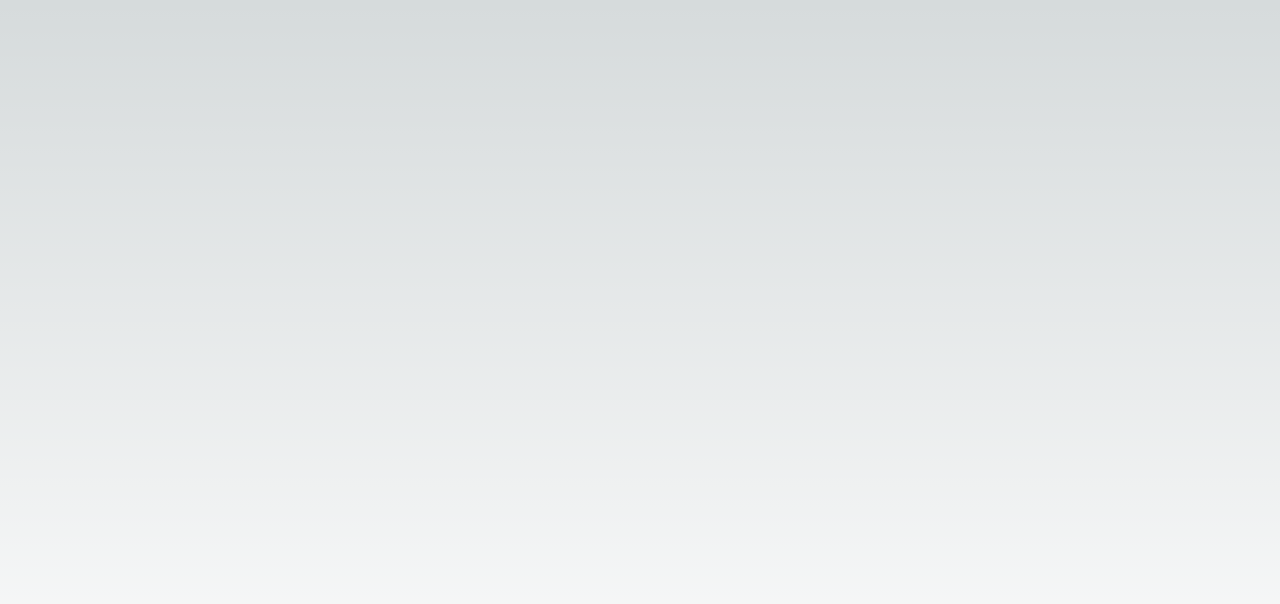
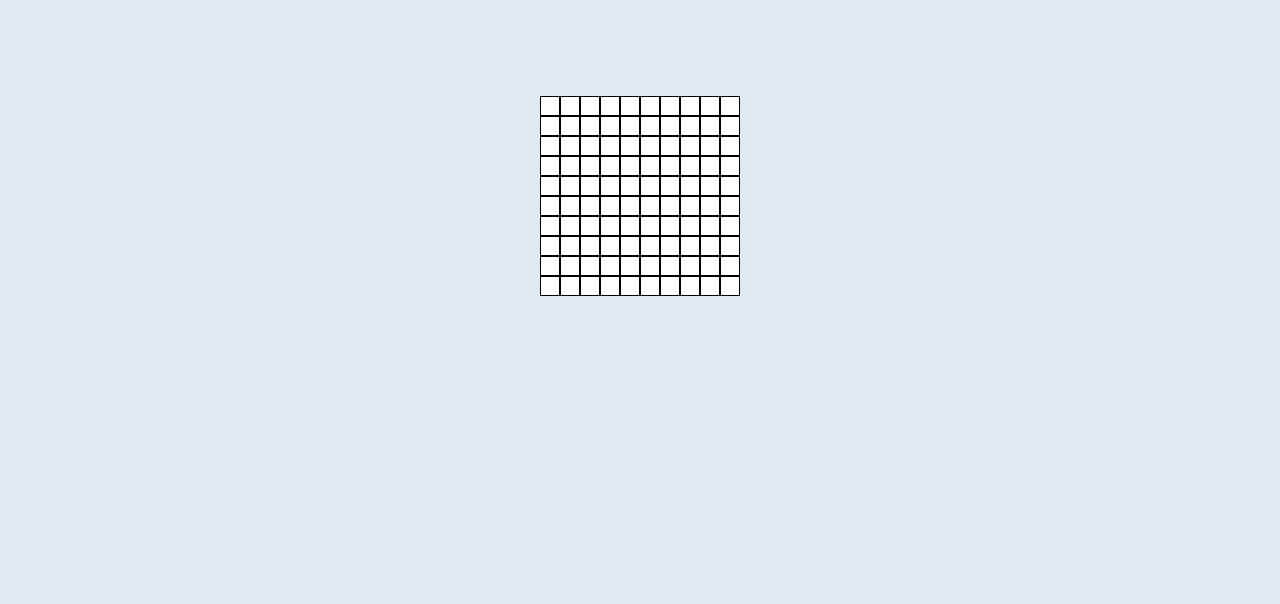
Before and after one commit to Brandon-Perry/GameOfLife, a Next.js app in the folder client/: page / in a window 1280 px wide. Shown: the top 604 px of the page. Built offline with nearby package versions, Linux system fonts and the light colour scheme.

Commit message:
created grid and cells have state. Can switch state by clicking

```diff
--- a/client/next.config.mjs
+++ b/client/next.config.mjs
@@ -1,5 +1,6 @@
 /** @type {import('next').NextConfig} */
 const nextConfig = {
+  reactStrictMode: false,
   webpack: (config) => {
     config.externals = {
       canvas: "canvas",
--- a/client/src/app/page.tsx
+++ b/client/src/app/page.tsx
@@ -1,7 +1,10 @@
+import Board from "@/components/board/Board";
 import Image from "next/image";
 
 export default function Home() {
   return (
-    <main className="flex min-h-screen flex-col items-center justify-between p-24"></main>
+    <main className="flex min-h-screen flex-col items-center justify-between p-24 bg-slate-200">
+      <Board />
+    </main>
   );
 }
--- /dev/null
+++ b/client/src/components/board/Board.tsx
@@ -0,0 +1,128 @@
+"use client";
+import React, { useReducer } from "react";
+
+// board is represented as a 2D array
+type BoardState = boolean[][];
+
+// represents the placement of a single cell
+type Coord = { x: number; y: number };
+
+// dispatch type for the board reducer
+type BoardDispatch =
+  | { action: "toggle"; payload: { coord: Coord } }
+  | {
+      action: "game-tick";
+      payload: {
+        gameFunction: (params: { numAlive: number; state: boolean }) => boolean;
+      };
+    };
+
+// creates an empty board length x length
+const generateBoardInitialState = (length: number): BoardState =>
+  Array(length).fill(Array(length).fill(false));
+
+// just returns the state of a cell
+const getCell = (boardState: BoardState, coord: Coord) =>
+  boardState[coord.y][coord.x];
+
+// helper functions for finding neighbors
+const top = (coord: Coord): Coord => ({ ...coord, y: coord.y + 1 });
+const bottom = (coord: Coord): Coord => ({ ...coord, y: coord.y - 1 });
+const right = (coord: Coord): Coord => ({ ...coord, x: coord.x + 1 });
+const left = (coord: Coord): Coord => ({ ...coord, x: coord.x - 1 });
+
+// takes a coordinate and returns the neighboring coordinates that are valid. Will remove any x,y that are below 0 or above the provided length.
+const getValidNeigbors = (coord: Coord, length: number): Coord[] => {
+  return [
+    top(coord),
+    top(right(coord)),
+    right(coord),
+    bottom(right(coord)),
+    bottom(coord),
+    bottom(left(coord)),
+    left(coord),
+    top(left(coord)),
+  ].filter(
+    (coord) =>
+      coord.x >= 0 && coord.y >= 0 && coord.x < length && coord.y < length,
+  );
+};
+
+// reducer function for the board
+const boardReducer = (boardState: BoardState, dispatch: BoardDispatch) => {
+  // toggle is when the user manipulates a single cell.
+  if (dispatch.action === "toggle") {
+    // copy state
+    let newBoardState = boardState.map((row) => row.slice());
+
+    const { coord } = dispatch.payload;
+
+    // switch state to its opposite
+    newBoardState[coord.y][coord.x] = !getCell(boardState, coord);
+
+    return newBoardState;
+
+    // Game tick is for when the game is being played. Used at each step.
+  } else if (dispatch.action === "game-tick") {
+    // gameFunction applies the rules of the game. Determines alive/dead from number of live neighbors and cell's own state.
+    const { gameFunction } = dispatch.payload;
+
+    // create new board state
+    const newBoardState =
+      // for every row
+      boardState.map((row, y) =>
+        // for every value in the row
+        row
+          .map((_, x) =>
+            // get the number of valid neighbors who are alive
+            ({
+              numAlive: getValidNeigbors({ x, y }, boardState.length).reduce(
+                (accum, curr) => {
+                  if (getCell(boardState, curr)) {
+                    return accum + 1;
+                  } else {
+                    return accum;
+                  }
+                },
+                0,
+              ),
+              // pass along current state
+              state: getCell(boardState, { x, y }),
+            }),
+          )
+          // apply number of alive neighbor to game function to determine if cell is alive or dead
+          .map(gameFunction),
+      );
+
+    return newBoardState;
+  }
+  return boardState;
+};
+
+export default function Board() {
+  const [boardState, boardDispatch] = useReducer(
+    boardReducer,
+    generateBoardInitialState(10),
+  );
+  return (
+    <div>
+      {boardState.map((row, y) => (
+        <div className="flex flex-row" key={y}>
+          {row.map((state, x) => (
+            <div
+              style={{ height: 20, width: 20 }}
+              className={`${state ? "bg-black" : "bg-white"} hover:bg-slate-400 border border-black`}
+              onClick={() =>
+                boardDispatch({
+                  action: "toggle",
+                  payload: { coord: { x, y } },
+                })
+              }
+              key={x}
+            />
+          ))}
+        </div>
+      ))}
+    </div>
+  );
+}
```
